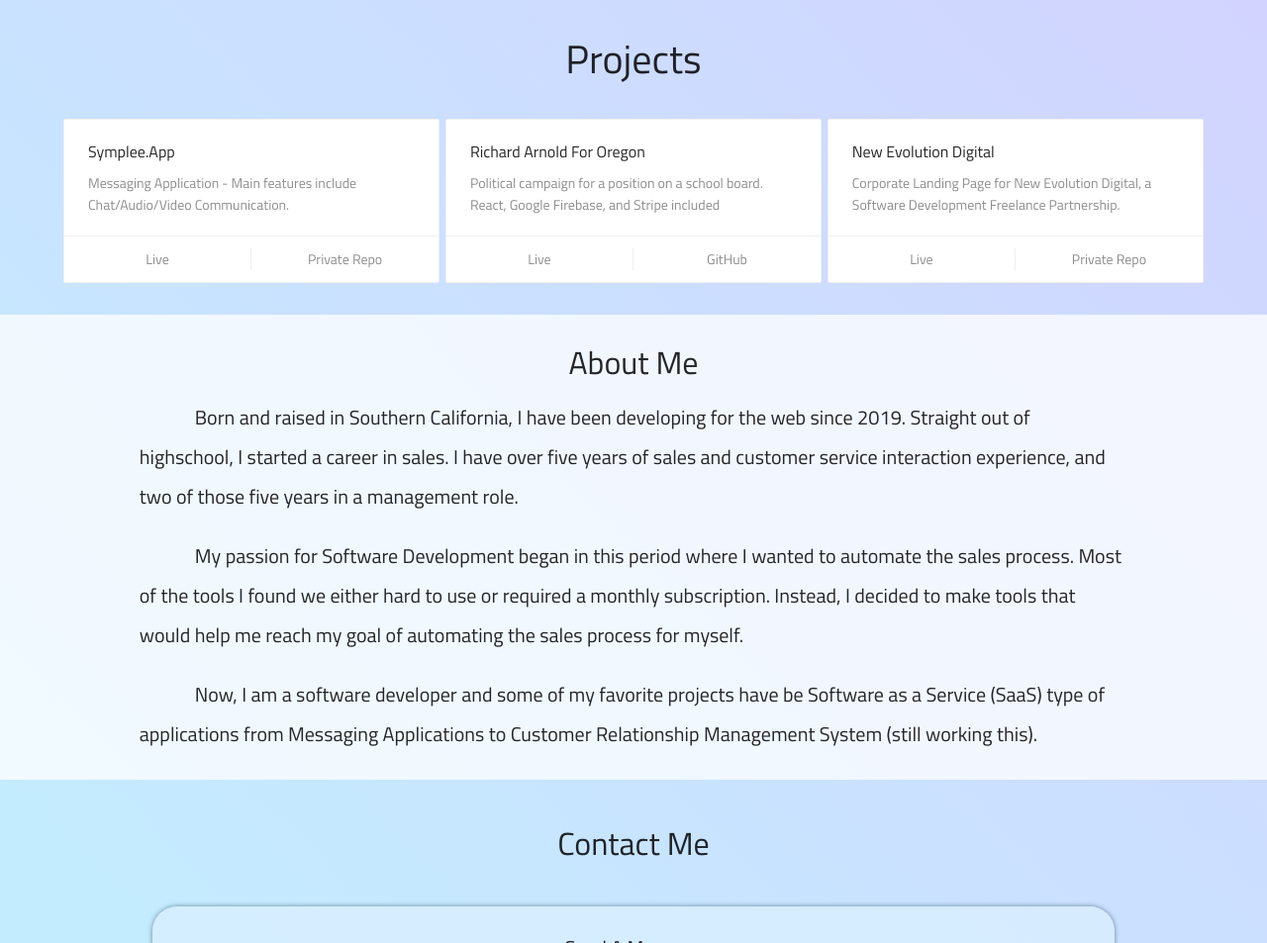
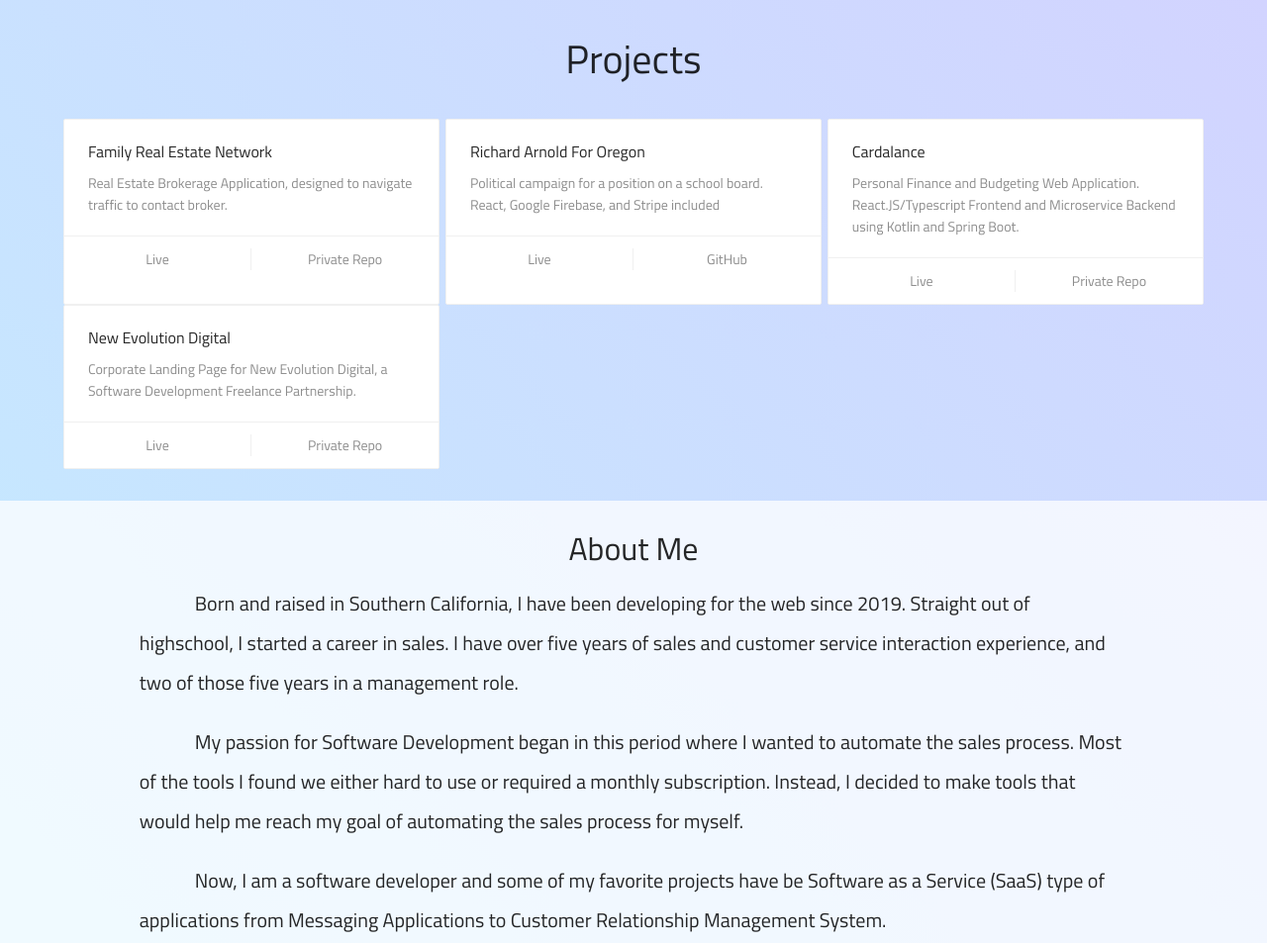
Before and after one commit to Jtamedrano/portfolio-2021, a Gatsby site: page / in a window 1280 px wide. Shown: the part 780-1733 px from the top of the page at 99% size. Built offline with nearby package versions, Linux system fonts and the light colour scheme; Gatsby itself is replaced by a stand-in of ours; some packages are replaced by stand-ins of ours; no server answers.

Commit message:
Update Projects

```diff
--- a/src/components/home/About.jsx
+++ b/src/components/home/About.jsx
@@ -23,8 +23,7 @@ const About = () => {
           <p>
             Now, I am a software developer and some of my favorite projects have
             be Software as a Service (SaaS) type of applications from Messaging
-            Applications to Customer Relationship Management System (still
-            working this).
+            Applications to Customer Relationship Management System.
           </p>
         </div>
       </div>
--- a/src/components/home/Hero.jsx
+++ b/src/components/home/Hero.jsx
@@ -10,13 +10,12 @@ const Hero = () => {
       <div className="hero__left">
         <p>Hello,</p>
         <h1>Jesse Medrano</h1>
-        <h2>I am a developer of software and things</h2>
+        <h2>I am a builder of software and things</h2>
         <p>
           Based out of the Greater Los Angeles Area with a for front and backend
           solutions.
         </p>
       </div>
-      {!isTablet && (
       <div className="hero__right">
         <div className="hero__right__img_wrapper">
           <StaticImage
@@ -29,7 +28,6 @@ const Hero = () => {
           />
         </div>
       </div>
-      )}
     </section>
   );
 };
--- a/src/components/home/Projects.jsx
+++ b/src/components/home/Projects.jsx
@@ -2,8 +2,9 @@ import React from "react";
 import { Card } from "antd";
 const { Meta } = Card;
 
-const ProjectCard = ({ title, description, live, git }) => (
+const ProjectCard = ({ title, description, live, git, id }) => (
   <Card
+    id={id}
     className="projects__card"
     actions={[
       live ? (
@@ -22,7 +23,11 @@ const ProjectCard = ({ title, description, live, git }) => (
       ),
     ]}
   >
-    <Meta title={title} description={description} />
+    <Meta
+      title={title}
+      description={description}
+      className="projects__card_body"
+    />
   </Card>
 );
 
@@ -36,15 +41,21 @@ const Projects = () => {
           </div>
           <div className="projects__rows">
             <ProjectCard
-              title="Symplee.App"
-              live="https://symplee.app"
-              description="Messaging Application - Main features include Chat/Audio/Video Communication."
+              title="Family Real Estate Network"
+              live="https://frenhomes.com/"
+              description="Real Estate Brokerage Application, designed to navigate traffic to contact broker."
             />
             <ProjectCard
               live="https://richarnoldfororegon.com/"
               git="https://github.com/Jtamedrano/RICH-A-FRONTEND"
               title="Richard Arnold For Oregon"
               description="Political campaign for a position on a school board. React, Google Firebase, and Stripe included"
+            />
+            <ProjectCard
+              id="Cardalance"
+              title="Cardalance"
+              live="https://cardalance.com/"
+              description="Personal Finance and Budgeting Web Application. React.JS/Typescript Frontend and Microservice Backend using Kotlin and Spring Boot."
             />
             <ProjectCard
               title="New Evolution Digital"
```
Lines whose indentation alone changed are shown as unchanged.
